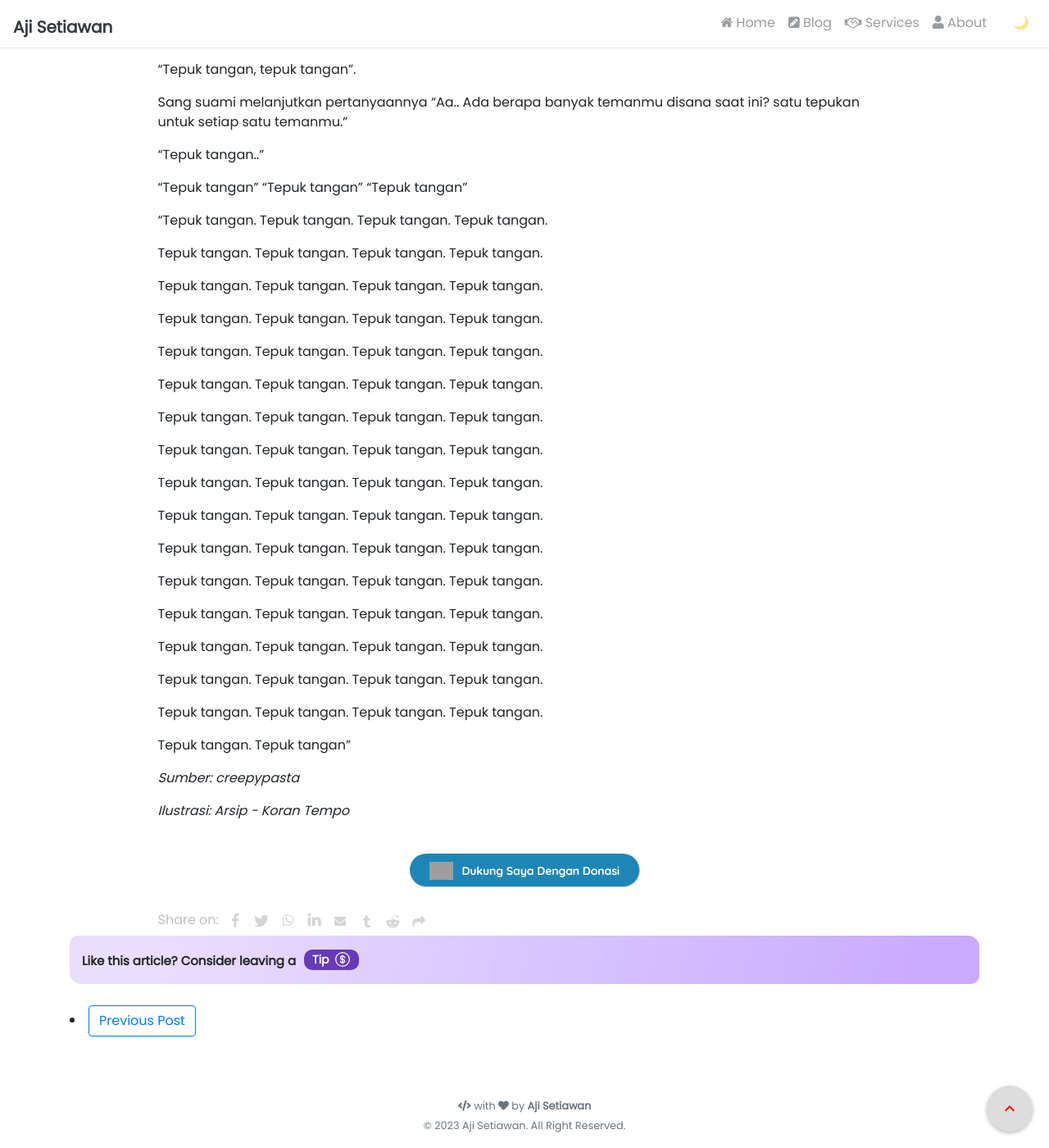
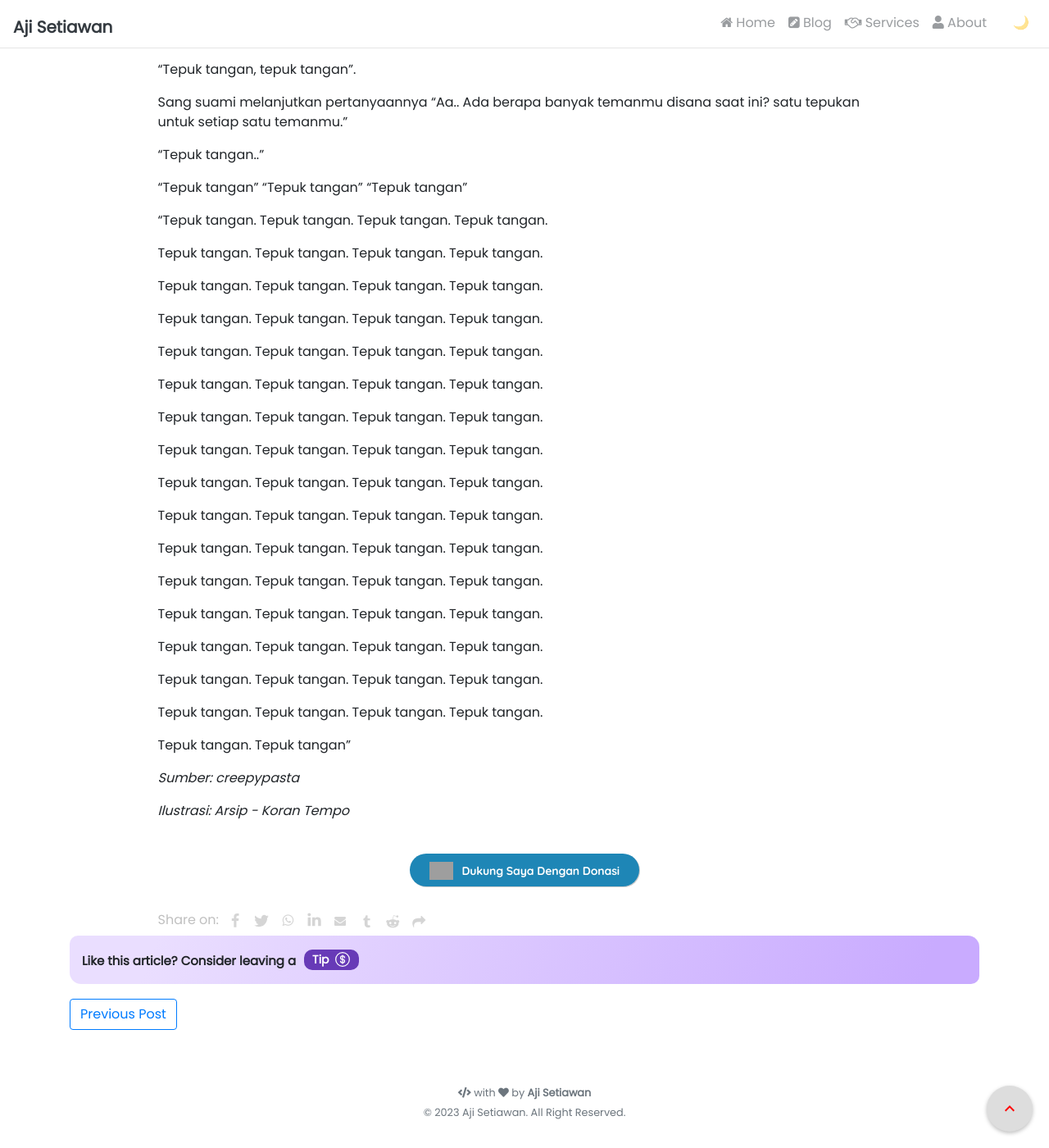
Before and after one commit to ajisetiawan716/ajisetiawan716.github.io, a Jekyll site: the page built from _posts/2023-12-10-Tepuk Tangan Creppypasta.md, in a window 1280 px wide and 1400 px high, scrolled down 1959 px. Shown: the whole window at 82% size. Built offline with Jekyll 4.4.1, drawn with Linux system fonts in a browser that asks for light colours; nearby versions of some CDN libraries; comment, search, counter and statistics services are not loaded; grey boxes are pictures that could not be loaded.

Commit message:
Update prev-next-post.html

```diff
--- a/_includes/blog/prev-next-post.html
+++ b/_includes/blog/prev-next-post.html
@@ -1,4 +1,31 @@
-<div class="py-2">
+<style>
+.pager {
+  list-style-type: none;
+  margin: 0;
+  padding: 0;
+  overflow: hidden;
+}
+
+.pager li {
+  float: left;
+}
+
+.pager .next {
+  float:right
+}
+.pager .disable a {
+  border-color: #ccc;
+  color: #808080;
+}
+
+@media (max-width: 424px) {
+    .pager .btn {
+        font-size: 13px;
+        padding: 0.2rem;
+    }
+}
+</style>
+<div class="pager">
   {% if page.previous %}
   <li>
     <a class="btn btn-outline-primary" href="{{ page.previous.url }}">Previous Post</a>
```
